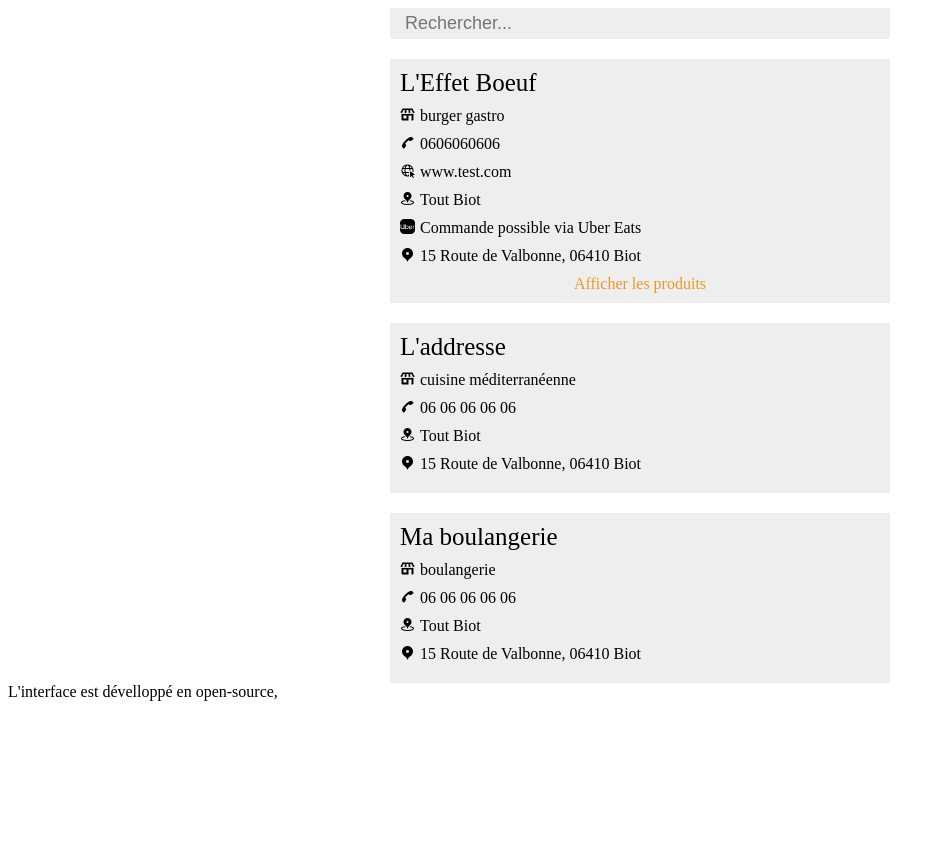
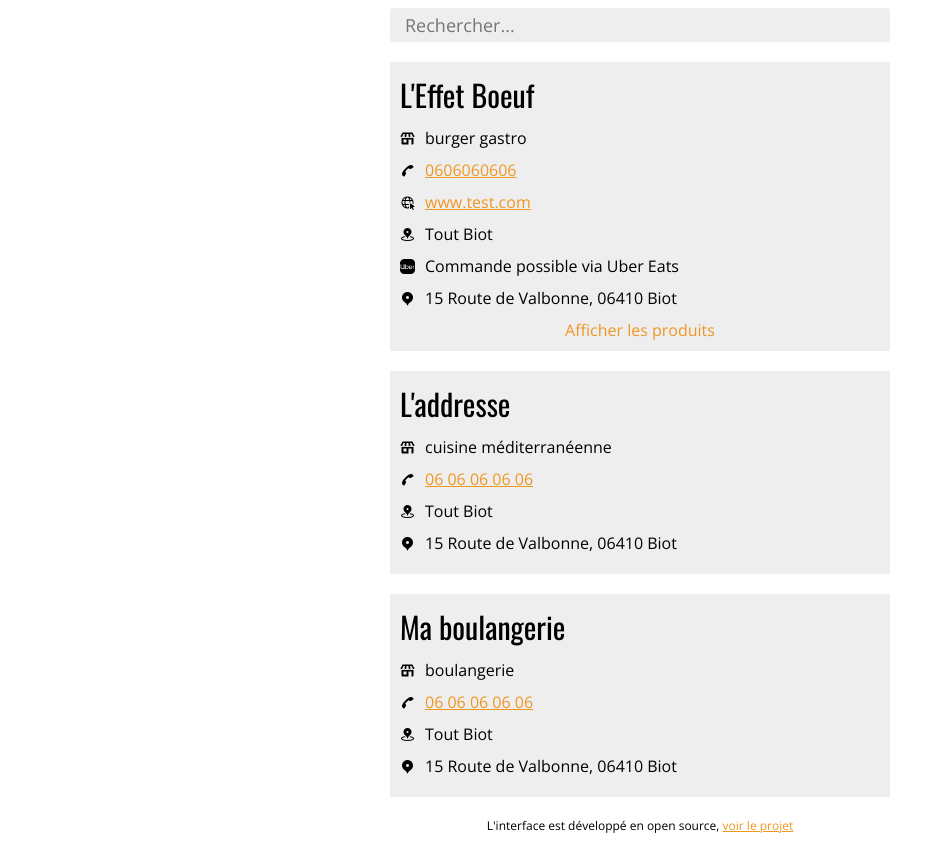
Before and after one commit to guillaume-lecoz/shop-directory, a plain HTML site: page index.html in a window 1280 px wide. Shown: the whole page, without its empty margins (0-945 px from the left). Before the commit the page ends 800 px from the top, so only its background shows below. Drawn offline with nearby package versions, Linux system fonts and the light colour scheme.

Commit message:
Improve UI

```diff
--- a/annuaire.js
+++ b/annuaire.js
@@ -43,10 +43,10 @@ function displayShops(search)
 			display = display + "<div class='directory_shop'>";
 				display = display + "<div class='directory_shop_name'>" + xss(element.name) + "</div>";
 				display = display + "<div class='directory_shop_type'>" + xss(element.type) + "</div>";
-				display = display + "<div class='directory_shop_phone'>" + xss(element.phone) + "</div>";
+				display = display + "<a class='directory_shop_phone' href='tel://"+ xss(element.phone) +"' target='_blanck'>" + xss(element.phone) + "</a>";
 
 				if (element.web && element.web.length > 0)
-					display = display + "<a class='directory_shop_internet'>" + xss(element.web) + "</a>";
+					display = display + "<a class='directory_shop_internet' href='http://"+ xss(element.web) +"' target='_blanck'>" + xss(element.web) + "</a>";
 
 				display = display + "<div class='directory_shop_delivery'>";
 				if (element.zones && element.zones.length > 0)
--- a/index.html
+++ b/index.html
@@ -4,6 +4,7 @@
 	<meta charset="UTF-8">
 	<meta name="viewport" content="width=device-width, initial-scale=1.0, maximum-scale=1, user-scalable=no, shrink-to-fit=no">
 	<link href="https://fonts.googleapis.com/css?family=Cardo:400,700|Oswald" rel="stylesheet">
+	<link href="https://fonts.googleapis.com/css2?family=Open+Sans&display=swap" rel="stylesheet">
 
 	<style type="text/css">
 
@@ -14,7 +15,17 @@
 
 		body, input, select, button
 		{
+			font-family: 'Open Sans';
 			font-size:16px;
+		}
+
+		a
+		{
+			color:#ef9723;
+		}
+		a:hover
+		{
+			color: #dd8d16;
 		}
 
 		#directory_search
@@ -39,6 +50,16 @@
 			max-width: 500px;
 		}
 
+		.footer
+		{
+			margin: auto;
+			margin-top: 20px;
+			width: 100%;
+			max-width: 500px;
+			font-size: 12px;
+			text-align: center;
+		}
+
 		.directory_shop
 		{
 			background-color: #EEE;
@@ -49,24 +70,27 @@
 
 		.directory_shop_name
 		{
-			font-size:25px;
+			font-family: Oswald;
+			font-size:30px;
 			margin-bottom: 10px;
 		}
 
 		.directory_shop_type
 		{
 			background-image:url('icons/icons-boutique-30.png');
+			background-position: center left;
 			background-repeat: no-repeat;
 			background-size: 15px 15px;
-			padding-left:20px;
+			padding-left:25px;
 			margin-bottom: 10px;
 		}
 		.directory_shop_delivery
 		{
 			background-image:url('icons/icons-gps-30.png');
+			background-position: center left;
 			background-repeat: no-repeat;
 			background-size: 15px 15px;
-			padding-left:20px;
+			padding-left:25px;
 			margin-bottom: 10px;
 		}
 
@@ -74,9 +98,10 @@
 		{
 			display:block;
 			background-image:url('icons/icons-internet-30.png');
+			background-position: center left;
 			background-repeat: no-repeat;
 			background-size: 15px 15px;
-			padding-left:20px;
+			padding-left:25px;
 			margin-bottom: 10px;
 		}
 
@@ -84,9 +109,10 @@
 		{
 			display:block;
 			background-image:url('icons/icons-uber.png');
+			background-position: center left;
 			background-repeat: no-repeat;
 			background-size: 15px 15px;
-			padding-left:20px;
+			padding-left:25px;
 			margin-bottom: 10px;
 		}
 
@@ -94,21 +120,23 @@
 
 		.directory_shop_phone
 		{
+			display:block;
 			background-image:url('icons/icons-phone-30.png');
+			background-position: center left;
 			background-repeat: no-repeat;
 			background-size: 15px 15px;
-			padding-left:20px;
+			padding-left:25px;
 			margin-bottom: 10px;
 		}
 		.directory_shop_address
 		{
 			background-image:url('icons/icons-marqueur-30.png');
+			background-position: center left;
 			background-repeat: no-repeat;
 			background-size: 15px 15px;
-			padding-left:20px;
+			padding-left:25px;
 			margin-bottom: 10px;
 		}
-
 
 		.directory_shop hr
 		{
@@ -157,6 +185,6 @@
 		<script src="https://code.jquery.com/jquery-3.3.1.min.js"></script>
 		<script src="annuaire.js"></script>
 
-		<div>L'interface est dévelloppé en open-source, </div>
+		<div class="footer">L'interface est développé en open source, <a href="https://github.com/guillaume-lecoz/shop-directory" target="_blank">voir le projet</a></div>
 	</body>
 	</html>
```
